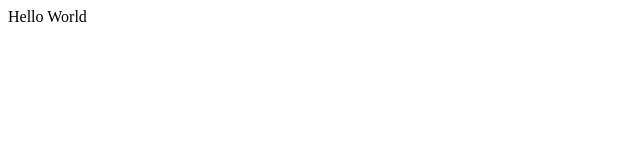
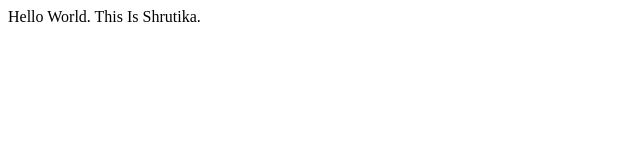
Before and after one commit to smalav/HelloWorld, a plain HTML site: page index.html in a window 1280 px wide. Shown: the whole page, without its empty margins (0-640 px from the left). Drawn offline with Linux system fonts and the light colour scheme.

Commit message:
Update index.html
Added text

```diff
--- a/index.html
+++ b/index.html
@@ -1,3 +1,4 @@
 <body>
-    Hello World
+    Hello World.
+    This Is Shrutika.
 </body>
```
